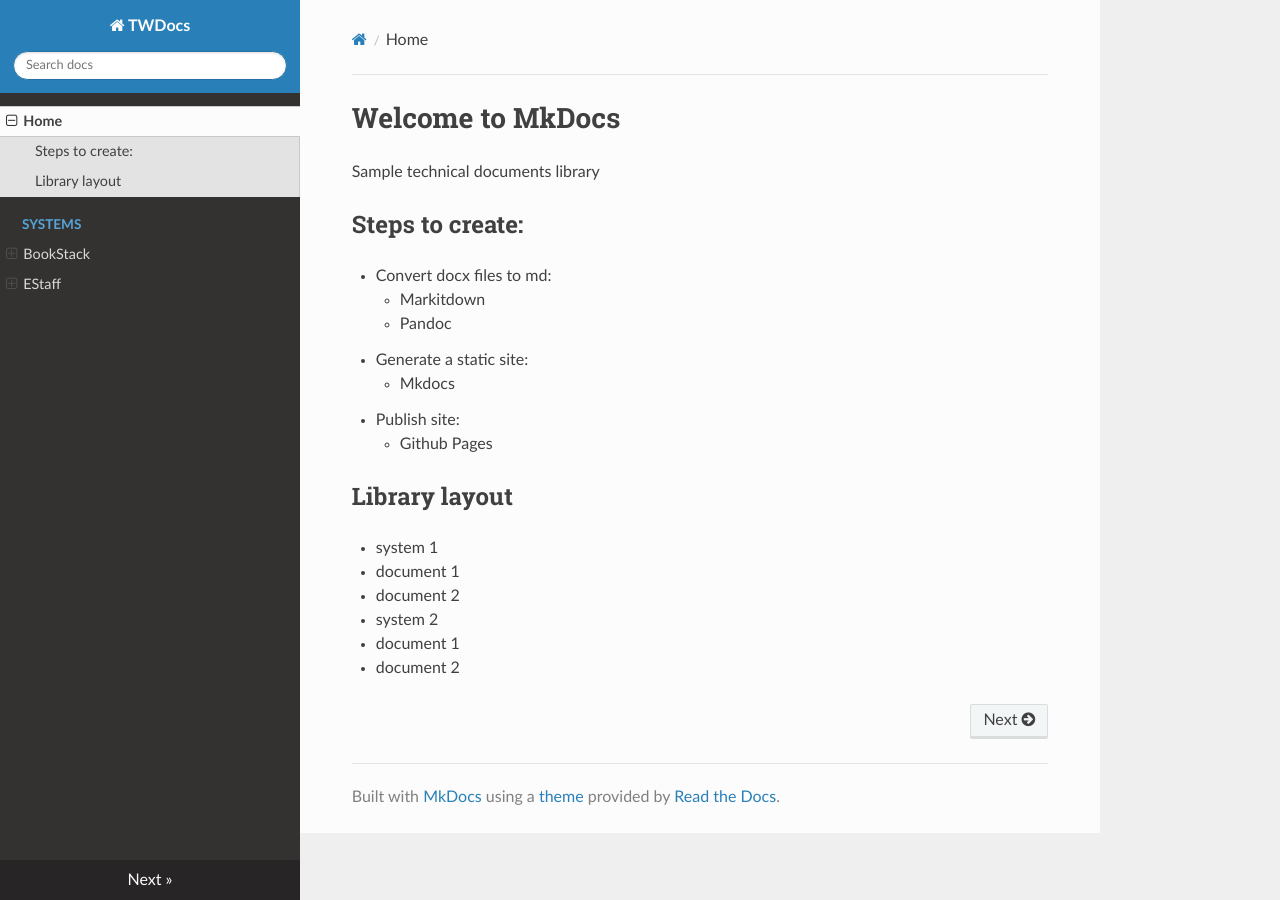
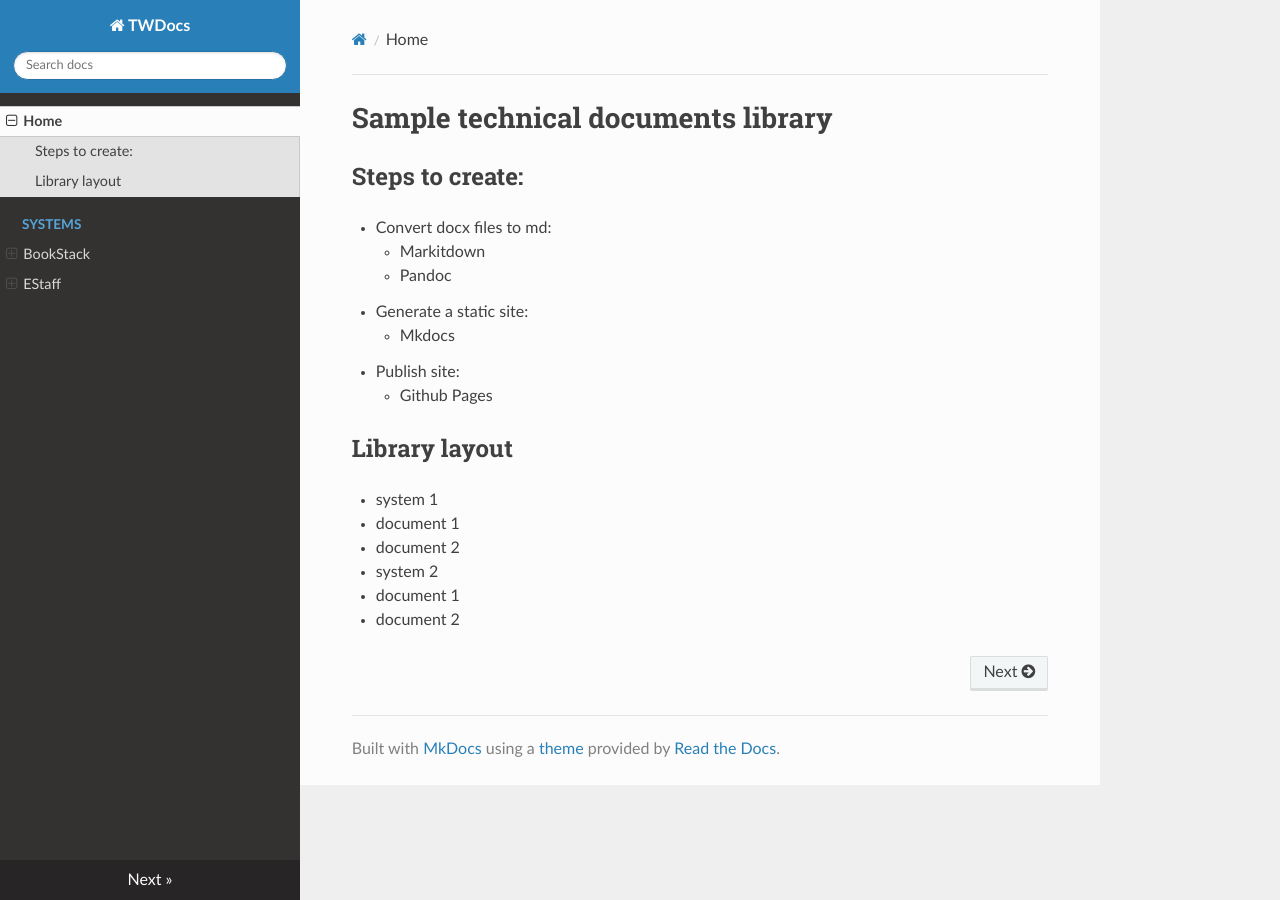
Before and after one commit to AndrewDOrlov/andrewdorlov.github.io, an MkDocs documentation site: the page built from docs/index.md, in a window 1280 px wide. Built offline with MkDocs 1.6.1, drawn with Linux system fonts in a browser that asks for light colours; nearby versions of some CDN libraries.

Commit message:
minor editing

```diff
--- a/docs/index.md
+++ b/docs/index.md
@@ -1,6 +1,4 @@
-# Welcome to MkDocs
-
-Sample technical documents library
+# Sample technical documents library
 
 ## Steps to create:
 
```
